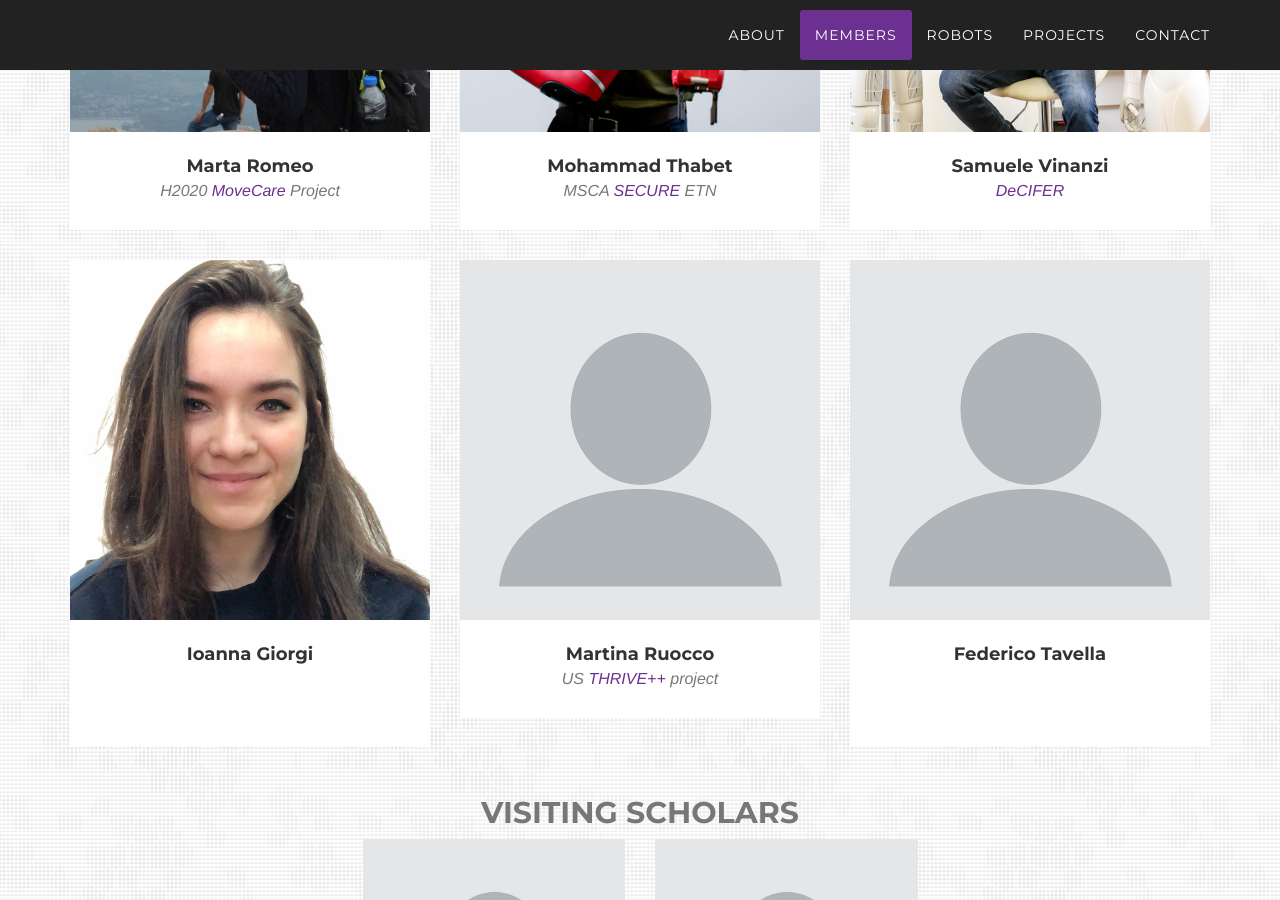
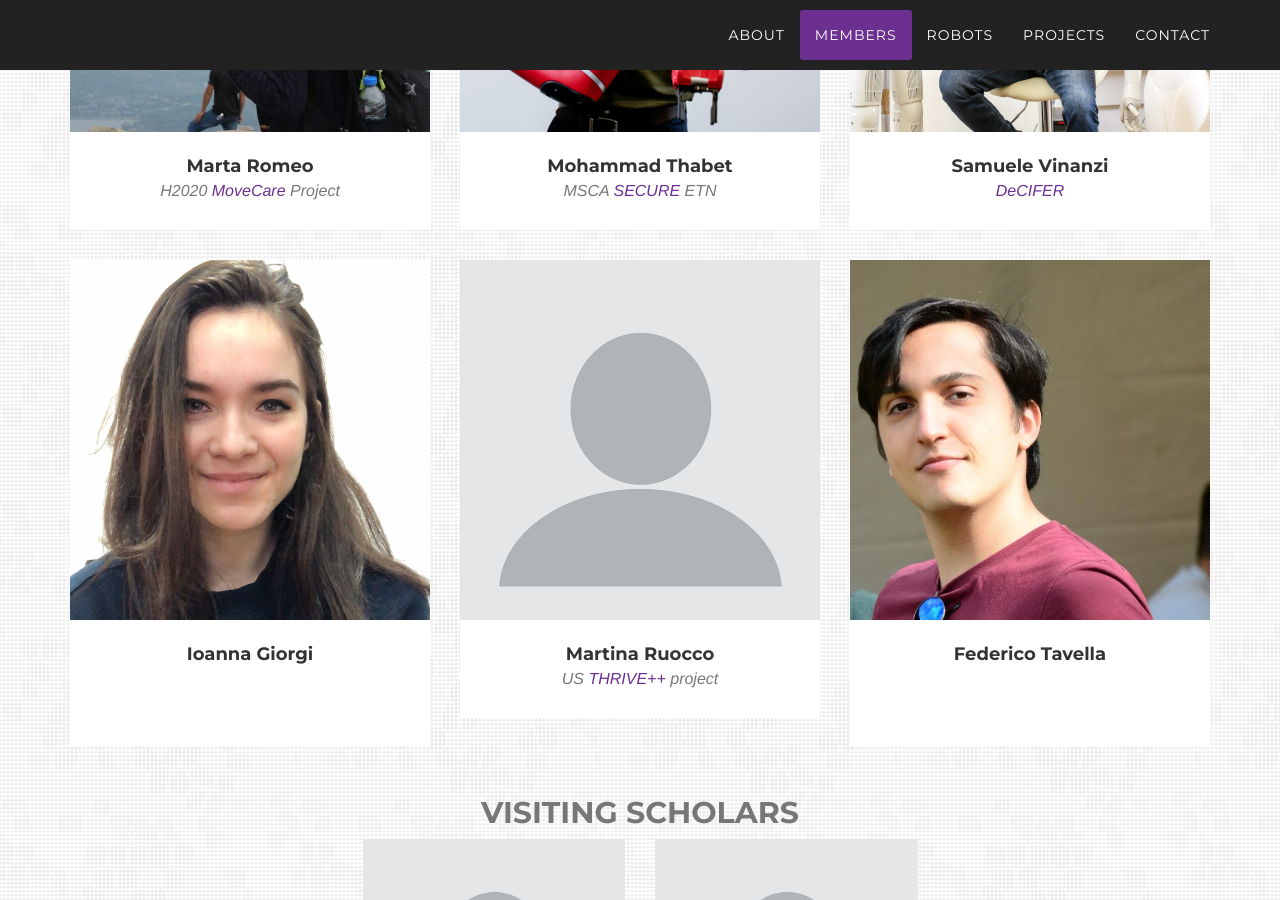
Before and after one commit to corolab/corolab.github.io, a Jekyll site: the page built from README.md, in a window 1280 px wide and 900 px high, scrolled down 3433 px. Built offline with Jekyll 4.4.1, drawn with Linux system fonts in a browser that asks for light colours; some web fonts are replaced; our own code applies the rules of GitHub Pages for plain Markdown files.

Commit message:
Federico Tavella updated, added photo

```diff
--- a/_members/2019-06-13-federico-tavella.markdown
+++ b/_members/2019-06-13-federico-tavella.markdown
@@ -2,6 +2,6 @@
 type: member
 name: Federico Tavella
 free-text:
-<!-- picture: FedericoTavellaPhoto.png -->
-
+picture: FedericoTavellaPhoto.jpg
+website: https://tfederico.github.io/
 ---
```
Also changed, not shown: img/members/FedericoTavellaPhoto.jpg (added).
